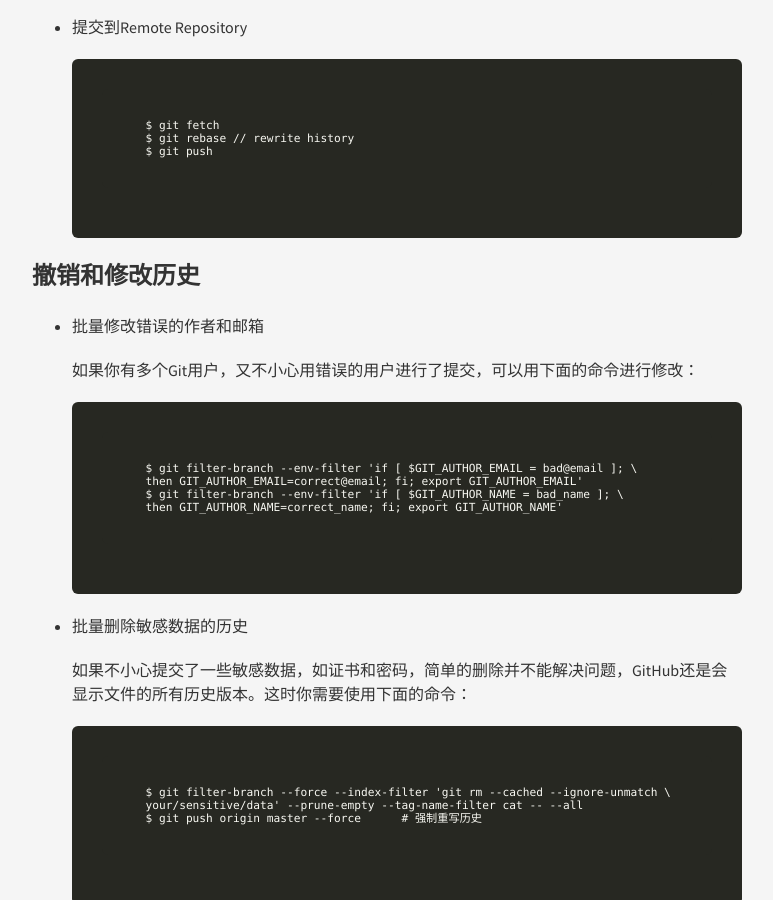
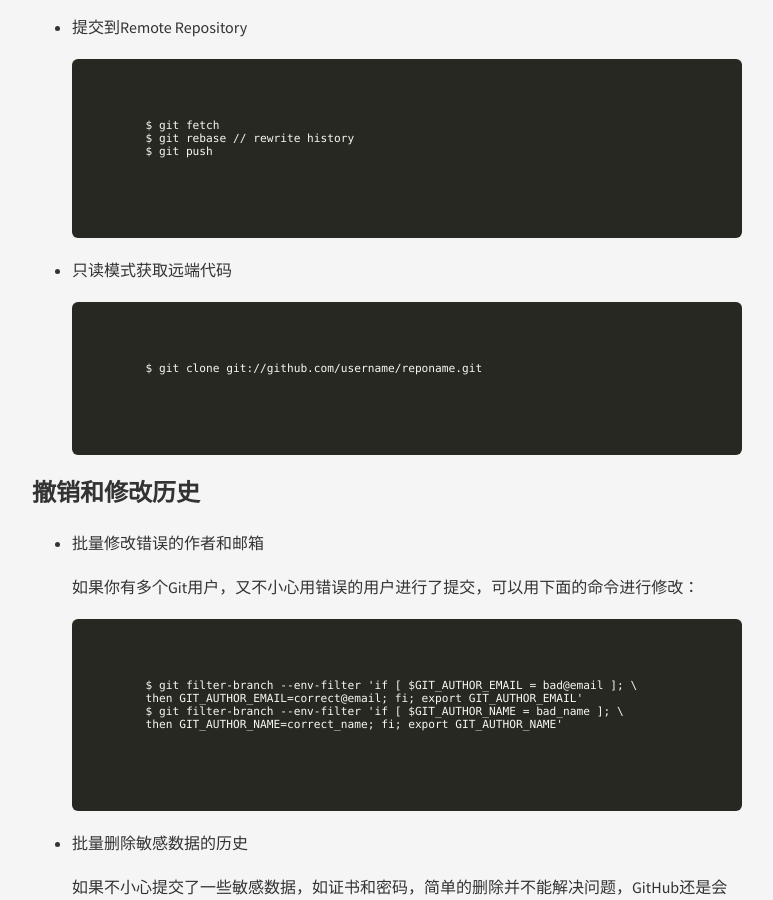
Before and after one commit to lyroyce/lyroyce.github.io, a Jekyll site: the page built from git/_posts/2013-05-10-git-tips.md, in a window 1280 px wide and 900 px high, scrolled down 507 px. Shown: the whole window, without its empty margins (253-1026 px from the left). Built offline with Jekyll 4.4.1, drawn with Linux system fonts in a browser that asks for light colours; nearby versions of some CDN libraries; Markdown is read by kramdown in place of the engine named in the settings.

```diff
--- a/_posts/git/2013-05-10-git-tips.md
+++ b/git/_posts/2013-05-10-git-tips.md
@@ -15,6 +15,10 @@
 		$ git fetch
 		$ git rebase // rewrite history
 		$ git push
+
+- 只读模式获取远端代码
+
+		$ git clone git://github.com/username/reponame.git
 
 撤销和修改历史
 -------
```
Also changed, not shown: shell/_posts/2013-10-20-shell-tips.md (renamed from _posts/shell/2013-10-20-shell-tips.md, +1 -0 lines), chrome/_posts/2014-04-01-chrome-extension-development-guide.md (renamed from _posts/chrome/2014-04-01-chrome-extension-development-guide.md), db/_posts/2011-11-05-mysql-tips.md (renamed from _posts/db/2011-11-05-mysql-tips.md), git/_posts/2013-04-03-setup-github-environment.md (renamed from _posts/git/2013-04-03-setup-github-environment.md), git/_posts/2014-03-12-setup-github-pages-or-jekyll-site.md (renamed from _posts/git/2014-03-12-setup-github-pages-or-jekyll-site.md), open-source/_posts/2014-01-12-open-source-license.md (renamed from _posts/open-source/2014-01-12-open-source-license.md), php/_posts/2014-03-25-publish-open-source-project-using-composer.md (renamed from _posts/open-source/2014-03-25-publish-open-source-project-using-composer.md).
